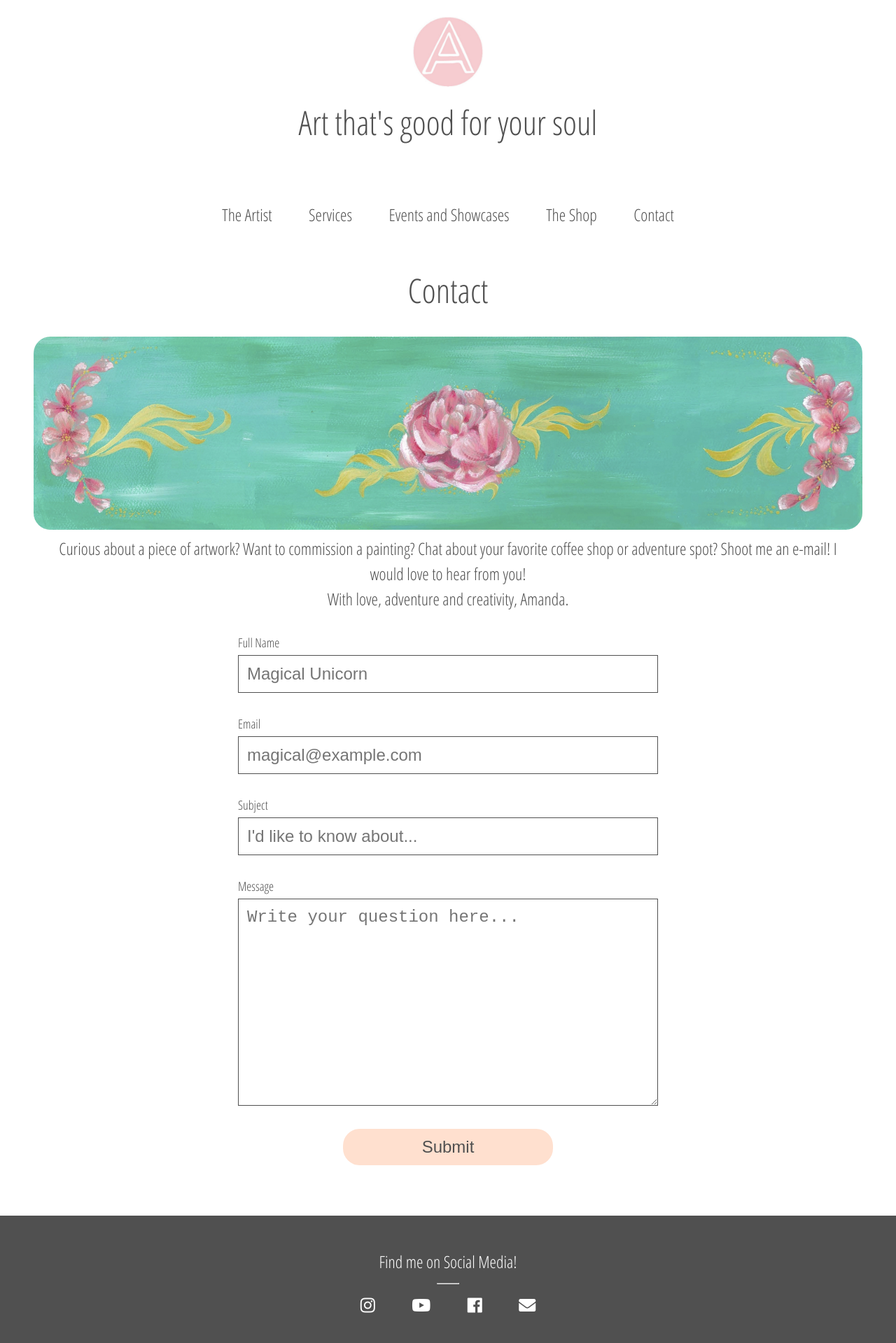
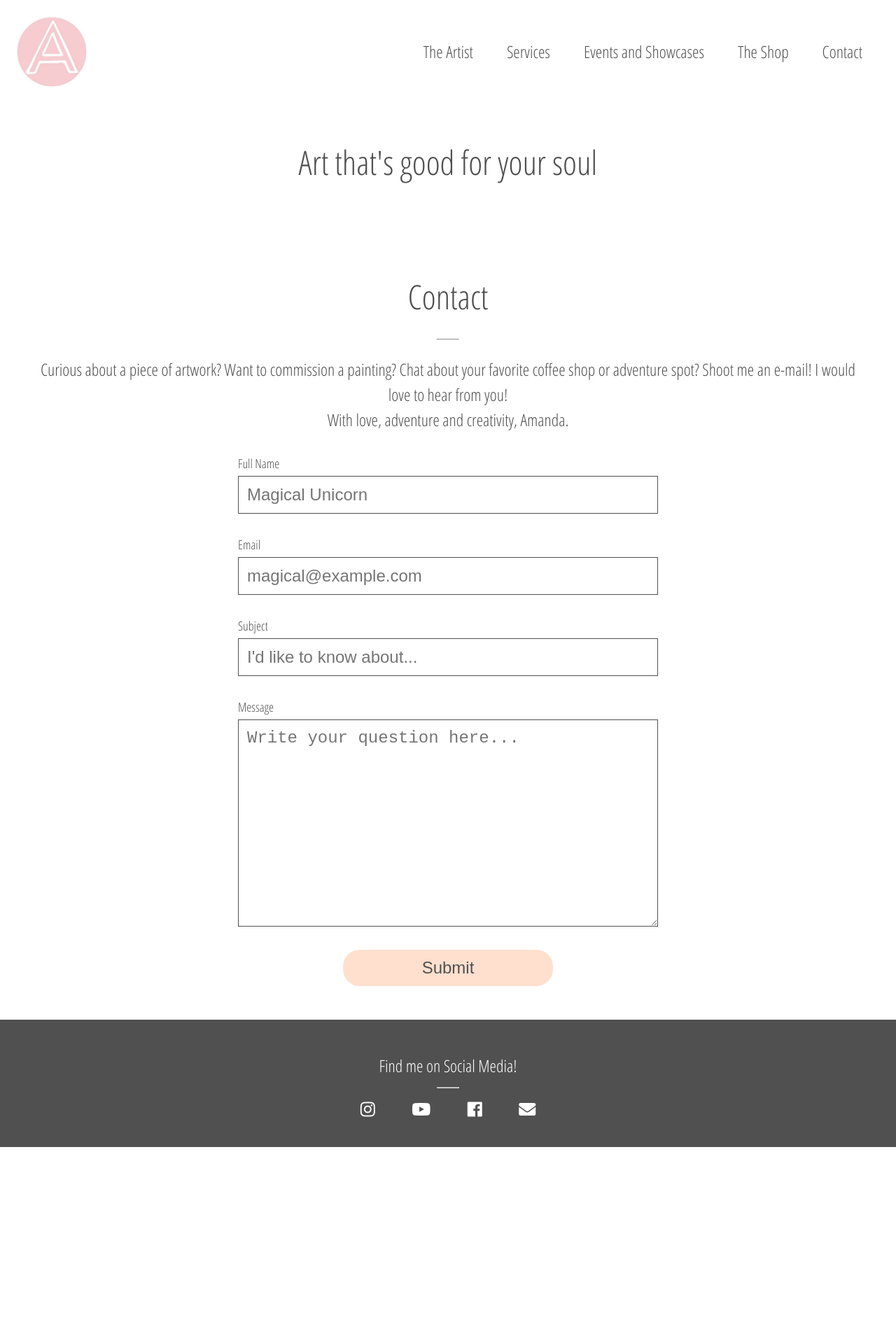
Before and after one commit to byamanda/byamanda.github.io, a Jekyll site: the page built from contact.html, in a window 1280 px wide. Shown: the whole page at 70% size. Built offline with Jekyll 4.4.1, drawn with Linux system fonts in a browser that asks for light colours; nearby versions of some CDN libraries; after the commit the page ends 1639 px from its top, so only the background shows below that.

Commit message:
Made navigation bar responsive

```diff
--- a/_includes/header.html
+++ b/_includes/header.html
@@ -1,5 +1,3 @@
 <header>
-  <a href="/"><img src="/assets/images/logo.jpg" alt="Logo"/></a>
-
   <h1>Art that's good for your soul</h1>
 </header>
--- a/_includes/navigation.html
+++ b/_includes/navigation.html
@@ -1,11 +1,15 @@
 <nav>
-  {% for item in site.data.navigation %}
-    <a href="{{ item.link }}"
-    {% if page.url == item.link %}
-      class="current"
-    {% endif %}
-    >
-      {{ item.name }}
-    </a>
- {% endfor %}
+  <span class="navbar-toggle" id="js-navbar-toggle">
+    <i class="fas fa-bars"></i>
+  </span>
+
+  <img class="logo" src="/assets/images/logo.jpg" alt="Logo"/>
+
+  <ul class="main-nav" id="js-menu">
+    {% for item in site.data.navigation %}
+      <li>
+        <a href="{{ item.link }}">{{ item.name }}</a>
+      </li>
+    {% endfor %}
+  </ul>
 </nav>
--- a/_layouts/default.html
+++ b/_layouts/default.html
@@ -6,16 +6,15 @@
     <title>{{ page.title }}</title>
     <link rel="stylesheet" href="/assets/css/styles.css" />
     <link rel="stylesheet" href="https://use.fontawesome.com/releases/v5.6.3/css/all.css" integrity="sha384-UHRtZLI+pbxtHCWp1t77Bi1L4ZtiqrqD80Kn4Z8NTSRyMA2Fd33n5dQ8lWUE00s/" crossorigin="anonymous">
-
     {% seo %}
-
+      <script type="text/javascript" src="/assets/js/index.js"></script>
     {% if jekyll.environment == 'production' %}
       <!-- google analytics script -->
     {% endif %}
   </head>
   <body>
+    {% include navigation.html %}
     {% include header.html %}
-    {% include navigation.html %}
 
     <section id="{{ page.page_id }}">
       {{ content }}
--- a/_sass/main.scss
+++ b/_sass/main.scss
@@ -12,6 +12,7 @@
   line-height: 1.5em;
   font-family: $body-font;
   color: $black;
+  box-sizing: border-box;
 }
 
 hr {
@@ -33,22 +34,23 @@
 
 section {
   max-width: 1200px;
-  padding: 2em;
+  padding: 1em;
   margin: 0 auto;
 }
 
 p {
-  margin: 0 1em 1em 1em;
+  margin: 1em 0;
 }
 
 // TODO
 h1, h2, h3, h4, h5, h6 {
   // font-family: $header-font;
+  line-height: 1.5em;
 }
 
 h1 {
   font-size: 2em;
-  margin: 0.5em 0 1em 0;
+  margin: 0.5em 0 0.5em 0;
 }
 
 h2 {
@@ -71,11 +73,6 @@
   margin-bottom: 1em;
   padding: 1em;
 
-  img {
-    width: 100px;
-    max-width: 800px;
-  }
-
   h1 {
     font-size: 2em;
   }
@@ -83,16 +80,32 @@
 }
 
 nav {
+  padding: 1em;
   text-align: center;
 
-  a {
-    padding: 0 1em;
-    display: block;
+  .main-nav{
+    display: none;
+
+    li {
+      text-align: center;
+      margin: 1em auto;
+    }
   }
 
+  .navbar-toggle {
+    position: absolute;
+    top: 0.5em;
+    right: 1em;
+    cursor: pointer;
+    font-size: 1.5em;
+  }
 
-  a.current {
-    // TODO
+  .logo {
+    width: 25%;
+  }
+
+  .active {
+    display: block;
   }
 }
 
@@ -115,10 +128,6 @@
 #events {
   h1, h2 {
     text-align: center;
-  }
-
-  h3 {
-    padding-left: 1em;
   }
 
   ul {
@@ -208,8 +217,25 @@
 
 @media only screen and (min-width: 900px) {
   nav {
-    a {
-      display: inline;
+    display: flex;
+    justify-content: space-between;
+    align-items: center;
+
+    .main-nav {
+      display: flex;
+      justify-content: flex-end;
+
+      li {
+        margin: 1em;
+      }
+    }
+
+    .logo {
+      width: 100px;
+    }
+
+    .navbar-toggle {
+      display: none;
     }
   }
 
@@ -253,7 +279,7 @@
         }
 
         .content {
-          margin: 0 0 0 40%;
+          margin: 0 0 0 calc(40% + 1em);
         }
       }
     }
--- /dev/null
+++ b/assets/js/index.js
@@ -0,0 +1,10 @@
+(function() {
+  window.addEventListener("load", function () {
+    let mainNav = document.getElementById('js-menu');
+    let navBarToggle = document.getElementById('js-navbar-toggle');
+
+    navBarToggle.addEventListener('click', function() {
+      mainNav.classList.toggle('active');
+    });
+  });
+})();
--- a/contact.html
+++ b/contact.html
@@ -4,9 +4,7 @@
 ---
 
 <h1>Contact</h1>
-
-<img src="/assets/images/banner.jpg" alt="Banner Image"/>
-
+<hr />
 <p>
   Curious about a piece of artwork?
   Want to commission a painting?
```
